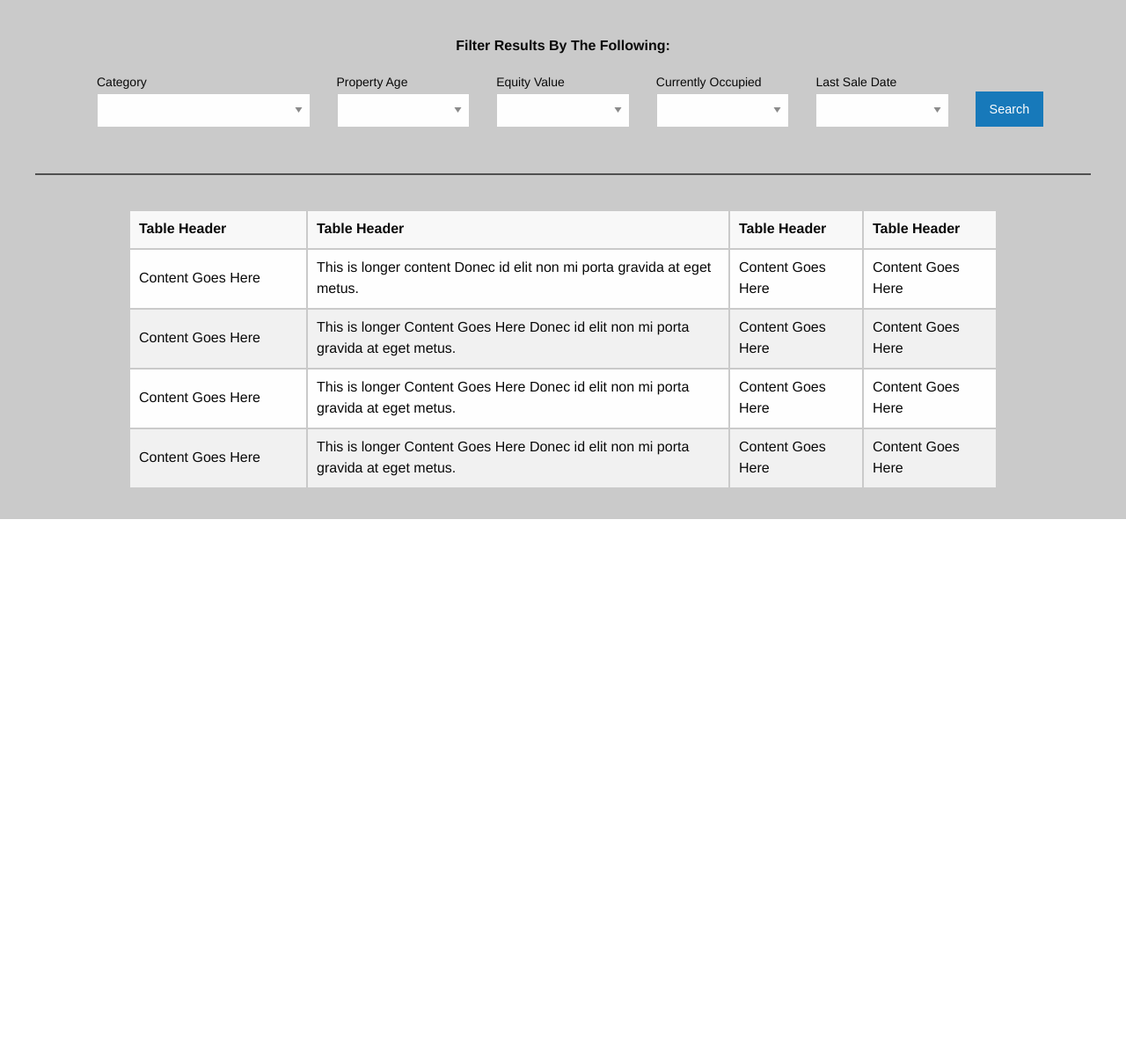
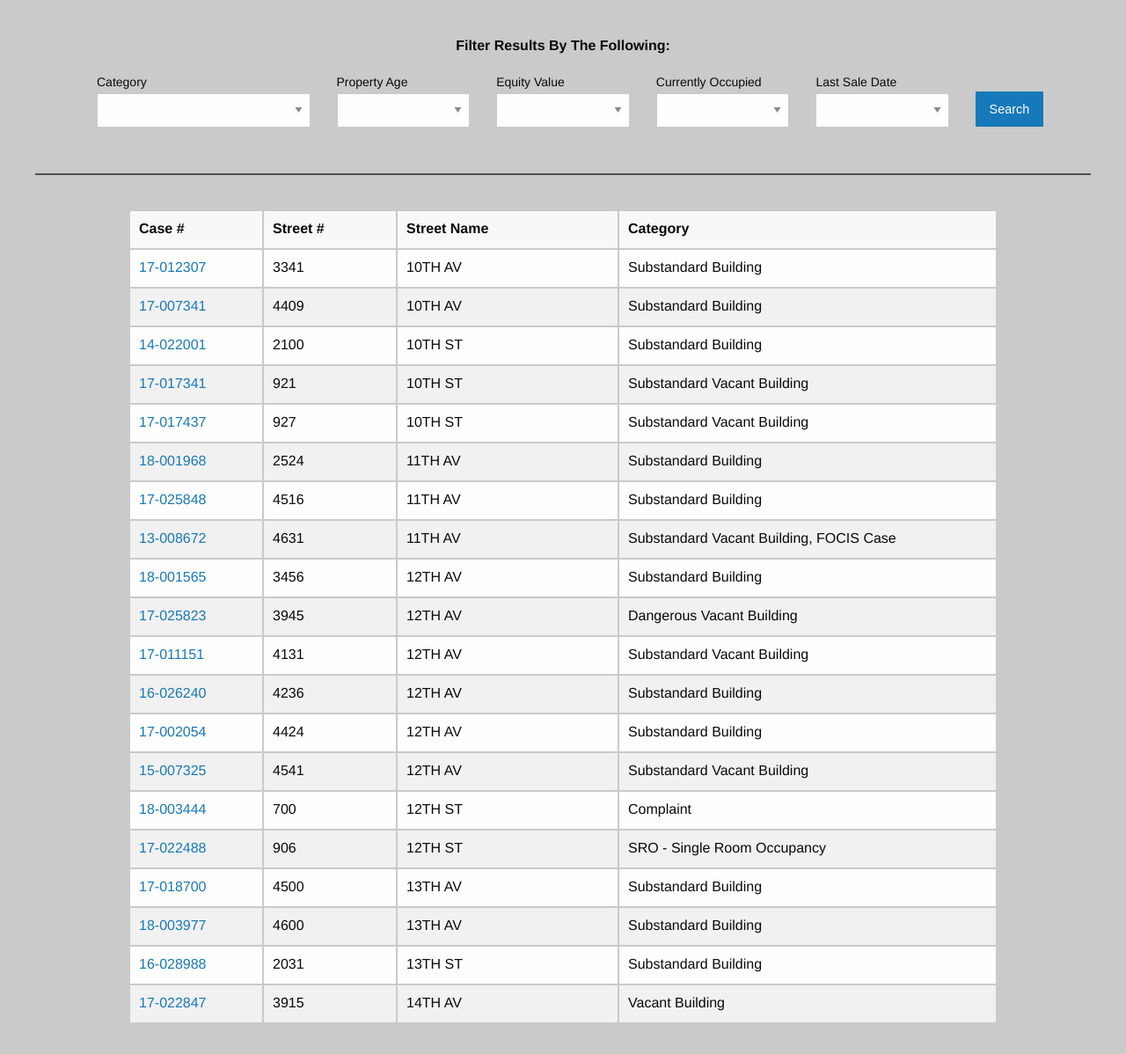
Before and after one commit to andrewryan/490Project, a Django app: template webscraper/templates/wsdatabase.html in a window 1280 px wide. Shown: the part 91-1289 px from the top of the page at 88% size. Before the commit the page ends 681 px from the top, so only its background shows below. Run offline with Django 3.2, Linux system fonts and the light colour scheme; data comes from the database, SQL or seed files in the repository; both versions use the stored data as it was after the commit; the template is opened without the code that fills it: values that come from a table or form of the project are taken from there, most other values are stand-ins (such as "Sample title", 1, 10 or a date in 2020); some libraries are stand-ins or nearby versions.

Commit message:
table contains house data, created propertyInfo page

```diff
--- a/webscraper/templates/default.html
+++ b/webscraper/templates/default.html
@@ -17,9 +17,4 @@
 <script src="{% static "js/vendor/foundation.min.js" %}"></script>
 <script src="{% static "js/vendor/what-input.js" %}"></script>
 <script src="{% static "js/app.js" %}"></script>
-<!-- for dropdown -->
-<script src="{% static "js/foundation/foundation.js" %}"></script>
-<script src="{% static "js/foundation/foundation.dropdown.js" %}"></script>
-<script src="{% static "js/foundation/foundation.topbar.js" %}"></script>
-
 {% endblock %}
--- a/webscraper/templates/wsdatabase.html
+++ b/webscraper/templates/wsdatabase.html
@@ -34,11 +34,22 @@
             <div class="small-3 columns">
                <label>Category
                   <select>
-                     <option value="husker"></option>
-                     <option value="husker">Substandard Vacant Building</option>
-                     <option value="starbuck">Starbuck</option>
-                     <option value="hotdog">Hot Dog</option>
-                     <option value="apollo">Apollo</option>
+                     <option> </option>
+                     <option value="Substandard Vacant Building"> Substandard Vacant Building </option>
+                     <option value="Substandard Building"> Substandard Building </option>
+                     <option value="Complaint"> Complaint </option>
+                     <option value="Single Room Occupancy"> SRO - Single Room Occupancy </option>
+                     <option value="Vacant Building"> Vacant Building </option>
+                     <option value="City Attorney"> City Attorney </option>
+                     <option value="Dangerous Building"> Dangerous Building </option>
+                     <option value="Stagnant Water"> Stagnant Water </option>
+                     <option value="Fire Reports"> Fire Reports </option>
+                     <option value="Penalty Waiver Agreement"> Penalty Waiver Agreement </option>
+                     <option value="HSG Boarded"> HSG Boarded </option>
+                     <option value="Emergency On Call"> Emergency On Call </option>
+                     <option value="Marijuana"> Marijuana </option>
+                     <option value="Police Reports"> Police Reports </option>
+                     <option value="Junk & Debris"> Junk & Debris </option>
                   </select>
                </label>
             </div>
@@ -57,10 +71,12 @@
             <div class="small-2 columns">
                <label>Equity Value
                   <select>
-                     <option value="husker"></option>
-                     <option value="starbuck">Starbuck</option>
-                     <option value="hotdog">Hot Dog</option>
-                     <option value="apollo">Apollo</option>
+                     <option> </option>
+                     <option value="Full Equity"> Full Equity </option>
+                     <option value="Within 10% "> Within 10% </option>
+                     <option value="10-15%"> 10-15% </option>
+                     <option value="15-20%"> 15-20% </option>
+                     <option value="Over 20%"> Over 20% </option>
                   </select>
                </label>
             </div>
@@ -99,41 +115,33 @@
    <hr class="customColor">
 
 
+   <!-- {% if house_total %}
+      <p>house total</p>
+   {% endif %} -->
+
+
    <div class="tableDiv">
       <table class="hover">
          <thead>
             <tr>
-            <th width="200">Table Header</th>
-            <th>Table Header</th>
-            <th width="150">Table Header</th>
-            <th width="150">Table Header</th>
+            <th width="150">Case #</th>
+            <th width="150">Street #</th>
+            <th width="250">Street Name</th>
+            <th>Category</th>
             </tr>
          </thead>
+
          <tbody>
+
+            {% for object in house_list %}
             <tr>
-               <td>Content Goes Here</td>
-               <td>This is longer content Donec id elit non mi porta gravida at eget metus.</td>
-               <td>Content Goes Here</td>
-               <td>Content Goes Here</td>
+               <td> <a href="/propertyInfo/"> {{ object.caseNum }}</a> </td>
+               <td> {{ object.streetNum }} </td>
+               <td> {{ object.streetName }} </td>
+               <td> {{ object.category }} </td>
             </tr>
-            <tr>
-               <td>Content Goes Here</td>
-               <td>This is longer Content Goes Here Donec id elit non mi porta gravida at eget metus.</td>
-               <td>Content Goes Here</td>
-               <td>Content Goes Here</td>
-            </tr>
-            <tr>
-               <td>Content Goes Here</td>
-               <td>This is longer Content Goes Here Donec id elit non mi porta gravida at eget metus.</td>
-               <td>Content Goes Here</td>
-               <td>Content Goes Here</td>
-            </tr>
-            <tr>
-               <td>Content Goes Here</td>
-               <td>This is longer Content Goes Here Donec id elit non mi porta gravida at eget metus.</td>
-               <td>Content Goes Here</td>
-               <td>Content Goes Here</td>
-            </tr>
+            {% endfor %}
+
          </tbody>
       </table>
    </div>
--- a/webscraper/urls.py
+++ b/webscraper/urls.py
@@ -4,7 +4,5 @@ from . import views
 
 urlpatterns = [
     url(r'^$', views.WSdatabase, name='WSdatabase'),
+    url(r'propertyInfo',views.propertyInfo, name='propertyInfo'),
 ]
-# urlpatterns = [
-#     url(r'^$', views.index, name='index'),
-# ]
```
Also changed, not shown: other parts of webscraper/templates/wsdatabase.html (+16 -13 lines), webscraper/templates/propertyInfo.html (added, +59 -0 lines), webscraper/views.py (+24 -1 lines), db.sqlite3.
